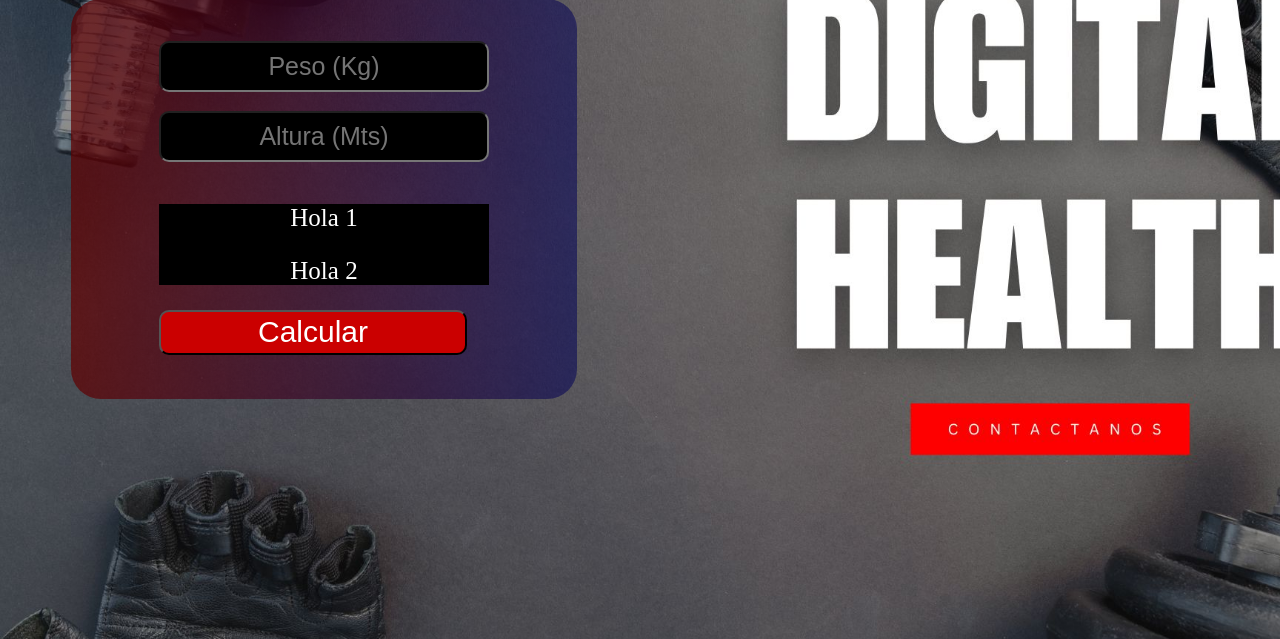
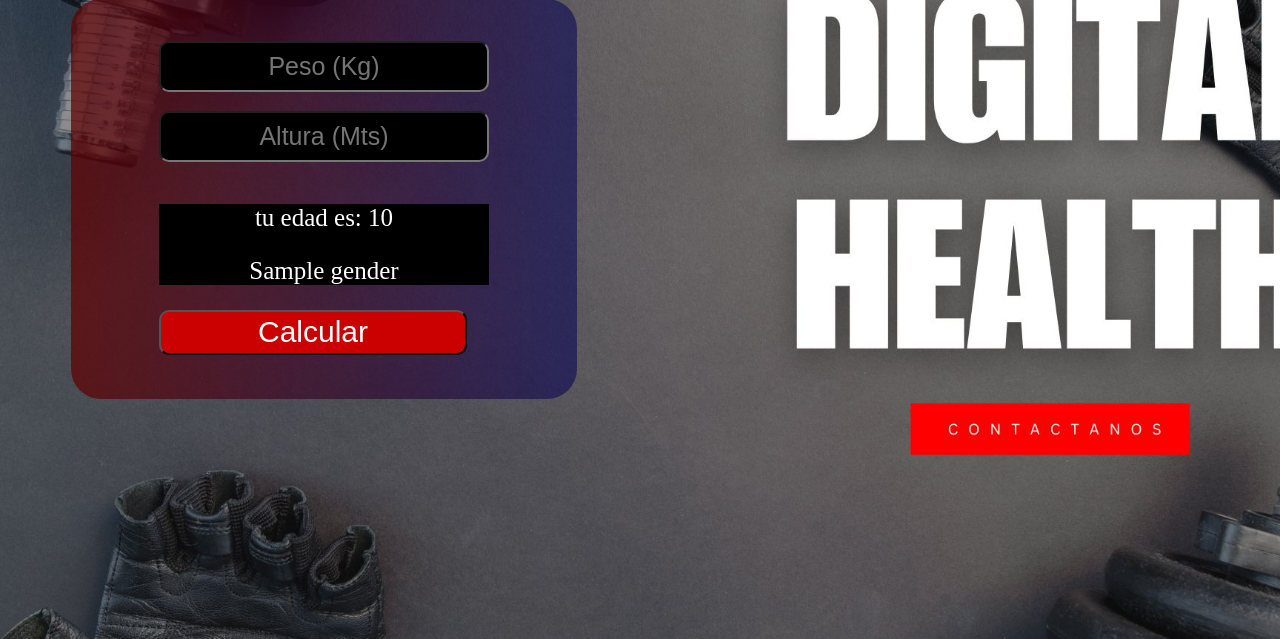
Before and after one commit to David2421b/ProjectGym, a Python web app: template gym/view/templates/BodyData.html in a window 1280 px wide. Shown: the part 127-766 px from the top of the page. Run offline with Jinja, Linux system fonts and the light colour scheme; the template is opened without the code that fills it: most values are stand-ins (such as "Sample title", 1, 10 or a date in 2020).

Commit message:
errores corregidos

```diff
--- a/gym/view/templates/BodyData.html
+++ b/gym/view/templates/BodyData.html
@@ -8,7 +8,7 @@
 
     <style>
         body{
-            background-image: url("GYM/view/static/Fondo4.jpg");
+            background-image: url('{{url_for("static", filename = "Fondo4.jpg")}}');
             background-size: cover;
             background-attachment: fixed;
         }
@@ -68,8 +68,8 @@
             <input type="text" name="" id="" placeholder="Peso (Kg)"><br>
             <input type="text" name="" id="" placeholder="Altura (Mts)"><br>
             <div class="Labels">
-                <p>Hola 1</p>
-                <p>Hola 2</p>
+                <p>tu edad es: {{Age}}</p>
+                <p>{{Gender}}</p>
             </div>
             <button type="submit">Calcular</button>
 
--- a/gym/view/templates/menu.html
+++ b/gym/view/templates/menu.html
@@ -116,7 +116,7 @@
     <div class="CountainerNavigate">
         <a id = "Usr" href = "/UsrData">{{name}}</a>
         <nav class="navigate">
-            <a href="">Conocete</a>
+            <a href="/BodyData">Conocete</a>
             <a href="/chat">Couach IA</a>
             <a href="/Ejercicio">Rutinas</a>
             <a href="/contact" style="color: red;">Contacto</a>
```
